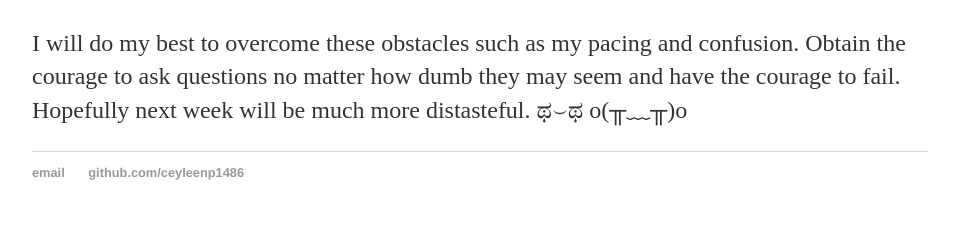
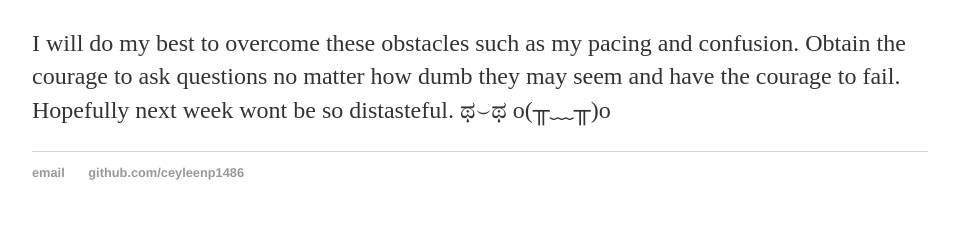
Before and after one commit to ceyleenp1486/ceyleenp1486.github.io, a Jekyll site: the page built from _posts/2018-10-19-Weekly-Reflection-5.md, in a window 1280 px wide. Shown: the part 1662-1899 px from the top of the page, without its empty margins (160-1119 px from the left). Built offline with Jekyll 4.4.1, drawn with Linux system fonts in a browser that asks for light colours.

Commit message:
Update 2018-10-19-Weekly-Reflection-5.md

```diff
--- a/_posts/2018-10-19-Weekly-Reflection-5.md
+++ b/_posts/2018-10-19-Weekly-Reflection-5.md
@@ -24,4 +24,4 @@ For those who don't understand what this is for, these were the "simple parts" i
 
 I'd be lying if I said that this week wasn't challenging. For me, I believed it was. I started off the week on a shaky start and felt rather lost when we were given time on the computers to work on our program. My pacing with the work I did was rather slow and I remember being often distracted by the simplest of things. I remember feeling rather distressed at my slow pacing and how far behind I was getting. I know we weren't expected to complete our flags this week. The purpose of this activity was to not focus on creating flags but seeing how this activity connects to data. However, you'd be a fool if you believed I will not continue to work on my flag.
 
-I will do my best to overcome these obstacles such as my pacing and confusion. Obtain the courage to ask questions no matter how dumb they may seem and have the courage to fail. Hopefully next week will be much more distasteful. ಥ⌣ಥ o(╥﹏╥)o
+I will do my best to overcome these obstacles such as my pacing and confusion. Obtain the courage to ask questions no matter how dumb they may seem and have the courage to fail. Hopefully next week wont be so distasteful. ಥ⌣ಥ o(╥﹏╥)o
```
